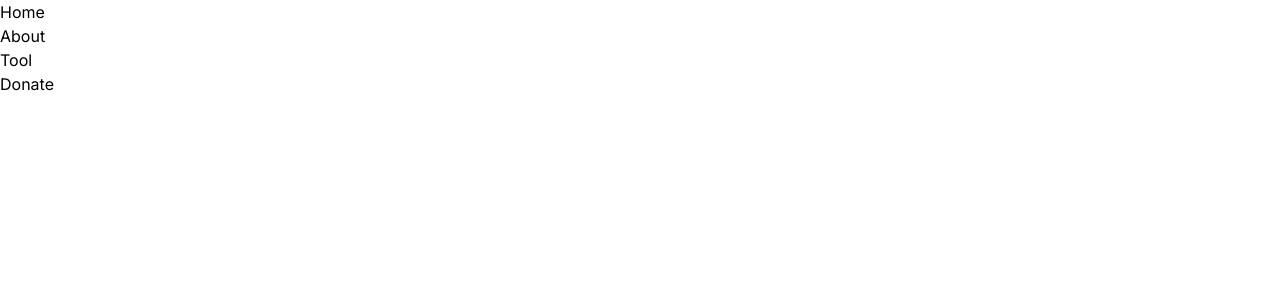
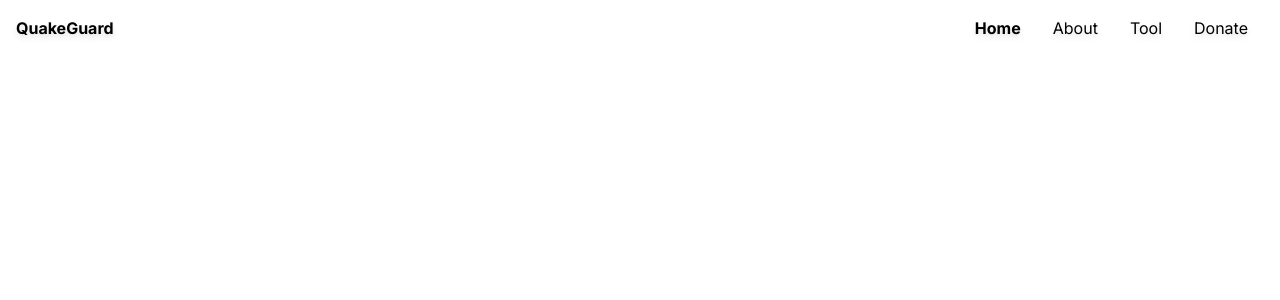
Before and after one commit to adityarao2005/deltahacksX, a Next.js app in the folder quake-guard/quake-guard-frontend/: page / in a window 1280 px wide. Shown: the top 300 px of the page. Built offline with nearby package versions, Linux system fonts and the light colour scheme.

Commit message:
styled it kinda good.. more to add later

```diff
--- a/quake-guard/quake-guard-frontend/src/app/page.tsx
+++ b/quake-guard/quake-guard-frontend/src/app/page.tsx
@@ -1,7 +1,5 @@
 import Image from "next/image";
 
 export default function Home() {
-	return (
-		<main className='flex min-h-screen flex-col items-center justify-between p-24'></main>
-	);
+	return <main></main>;
 }
--- a/quake-guard/quake-guard-frontend/src/components/NavComponent.tsx
+++ b/quake-guard/quake-guard-frontend/src/components/NavComponent.tsx
@@ -1,4 +1,6 @@
+"use client";
 import Link from "next/link";
+import { usePathname } from "next/navigation";
 
 function NavLink({
 	href,
@@ -7,8 +9,14 @@ function NavLink({
 	href: string;
 	children: React.ReactNode;
 }) {
+	const pathname = usePathname();
 	return (
-		<li>
+		<li
+			className={
+				"inline-block px-4 hover:text-blue-700" +
+				(pathname === href ? " font-bold" : "")
+			}
+		>
 			<Link href={href}>{children}</Link>
 		</li>
 	);
@@ -16,8 +24,14 @@ function NavLink({
 
 function Navbar(props: React.PropsWithChildren<{}>) {
 	return (
-		<nav>
-			<ul>{props.children}</ul>
+		<nav className='flex flex-column p-4 drop-shadow-md'>
+			<div className='font-bold'>
+				<Link href='/'>QuakeGuard</Link>
+			</div>
+			<div className='flex-1'></div>
+			<div>
+				<ul>{props.children}</ul>
+			</div>
 		</nav>
 	);
 }
```
